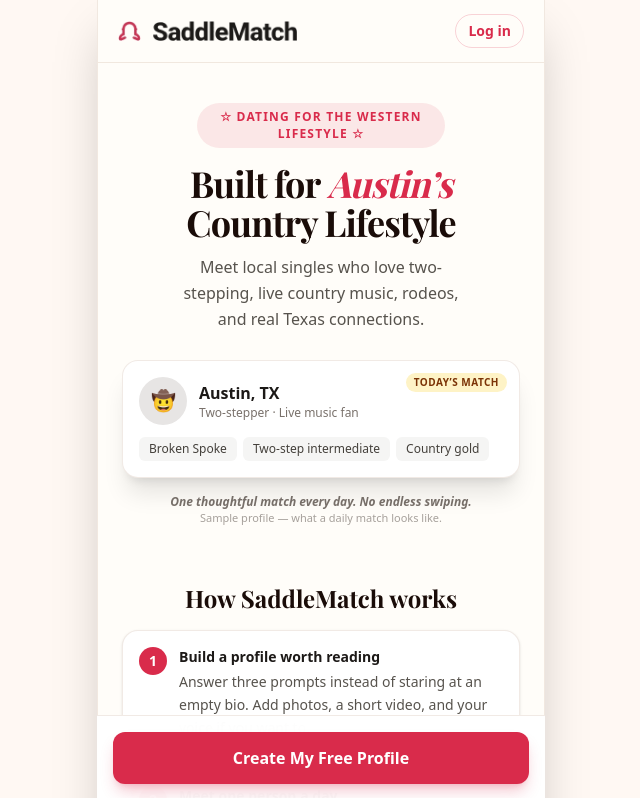
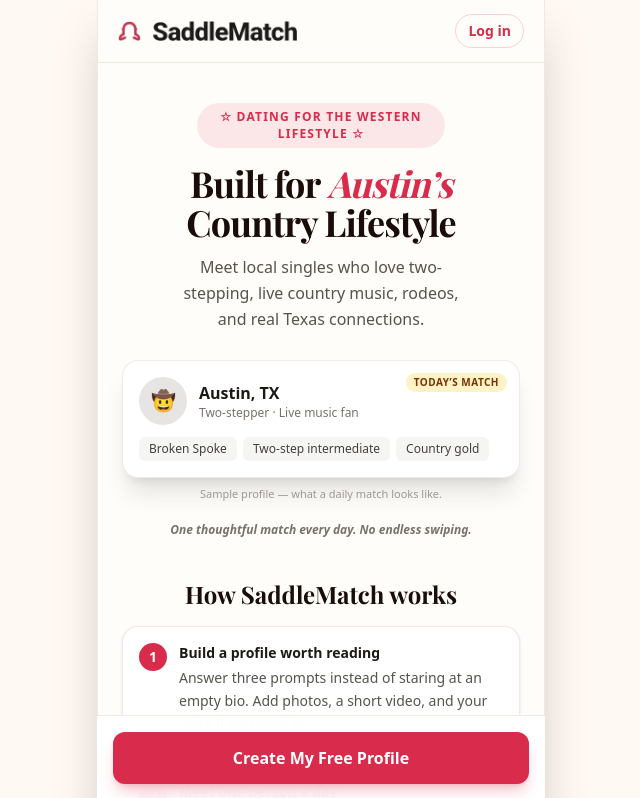
Before and after one commit to airkevin23-ship-it/saddlematch, a Next.js app: page / in a window 1280 px wide. Shown: the top 798 px of the page, without its empty margins (319-959 px from the left). Built offline with nearby package versions, Linux system fonts and the light colour scheme.

Commit message:
Update page.tsx

```diff
--- a/src/app/page.tsx
+++ b/src/app/page.tsx
@@ -74,15 +74,15 @@ export default function LandingPage() {
           </div>
         </div>
 
+        {/* Sample profile is fictional. Labelled so it cannot read as a claim
+            about who is already on the app. */}
+        <p className="-mt-2 mb-5 text-[11px] font-medium text-stone-400">
+          Sample profile &mdash; what a daily match looks like.
+        </p>
         <p className="text-xs font-semibold italic text-stone-500">
           One thoughtful match every day. No endless swiping.
         </p>
 
-        {/* Sample profile is fictional. Labelled so it cannot read as a claim
-            about who is already on the app. */}
-        <p className="mb-4 text-[11px] font-medium text-stone-400">
-          Sample profile &mdash; what a daily match looks like.
-        </p>
 
         {/* How it works. One match a day is unfamiliar mechanics and it is the
             whole product, so this section gets the most room on the page. */}
```
